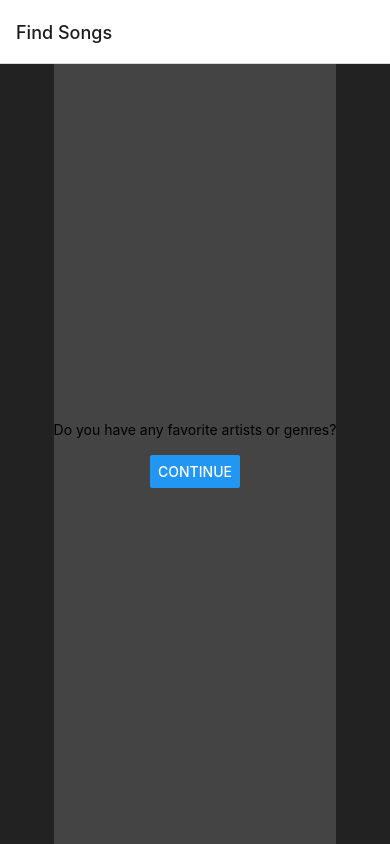
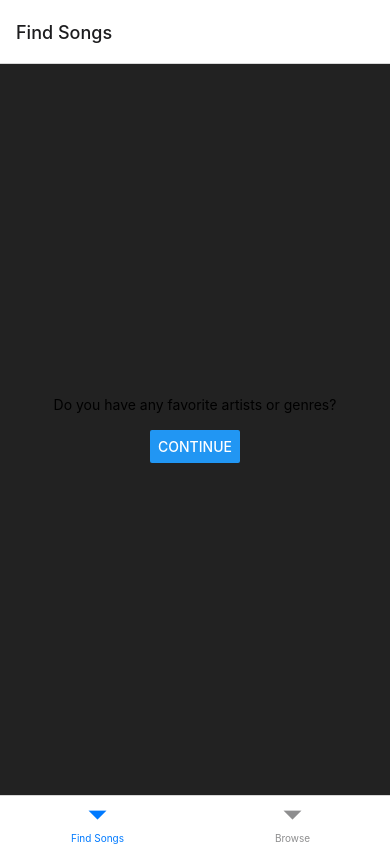
Before and after one commit to aloshon/theadvocator, a React Native app: screen / in a window 390 px wide. Built offline with nearby package versions, Linux system fonts and the light colour scheme.

Commit message:
fix component error

```diff
--- a/App.tsx
+++ b/App.tsx
@@ -5,10 +5,8 @@ import { Prompts } from "./Prompts";
 import { Browse } from "./Browse";
 import { NavigationContainer } from '@react-navigation/native';
 import { createBottomTabNavigator } from '@react-navigation/bottom-tabs';
-import {createNativeStackNavigator} from '@react-navigation/native-stack';
 
 const Tab = createBottomTabNavigator();
-const Stack = createNativeStackNavigator();
 
 export interface Song {
   title?: string,
@@ -76,10 +74,10 @@ export default function App() {
   return (
     <ThemeContext.Provider value={currentTheme}>
       <NavigationContainer>
-        <Stack.Navigator>
-          <Stack.Screen name='Find Songs' component={Prompts} setSongs={setSongs} toggleThemes={toggle} themes={themes} />
-          <Stack.Screen name="Browse" component={Browse} songs={songs} currentTheme={currentTheme} />
-        </Stack.Navigator>
+        <Tab.Navigator>
+          <Tab.Screen name='Find Songs' children={() => <Prompts setSongs={setSongs} toggleThemes={toggle} themes={themes} currentTheme={currentTheme} />} />
+          <Tab.Screen name="Browse" children={() => <Browse songs={songs} currentTheme={currentTheme} />} />
+        </Tab.Navigator>
       </NavigationContainer>
     </ThemeContext.Provider>
   );
--- a/Browse.tsx
+++ b/Browse.tsx
@@ -3,7 +3,6 @@ import { Button, StyleSheet, Text, TextInput, View, ScrollView, TouchableOpacity
 import { useState, FC } from "react";
 import PRIMARY_COLOR1 from "./styles.js";
 import {Song, Theme} from "./App";
-import { StackScreenProps} from '@react-navigation/stack'
 // import { MyStackParamList } from './types'
 
 
@@ -23,6 +22,7 @@ interface BrowseProps {
 
 export const Browse: FC<BrowseProps>  = ({songs, currentTheme}: BrowseProps) => {
   console.log(currentTheme);
+  console.log(songs);
   const styles = StyleSheet.create({
     // container: {
     //   flex: 1,
@@ -35,8 +35,8 @@ export const Browse: FC<BrowseProps>  = ({songs, currentTheme}: BrowseProps) =>
       backgroundColor: currentTheme.background,
       paddingTop: 40,
       paddingHorizontal: 20,
-      // alignItems: 'center',
-      // justifyContent: 'center',
+      alignItems: 'center',
+      justifyContent: 'center',
     },
     promptContainer: {
       flex: 1,
--- a/Prompts.tsx
+++ b/Prompts.tsx
@@ -1,15 +1,31 @@
 import { StatusBar } from 'expo-status-bar';
 import { Button, ButtonProps, StyleSheet, Text, TextInput, View } from 'react-native';
 import { useState, FC } from "react";
-import {Song, Themes} from "./App";
+import {Song, Themes, Theme} from "./App";
 
 interface PromptsProps {
   setSongs: React.Dispatch<React.SetStateAction<Song[]>>
   toggleThemes: (theme: string) => void
-  themes: Themes
+  themes: Themes,
+  currentTheme: Theme
 };
 
-export const Prompts: FC<PromptsProps> = ({setSongs, toggleThemes, themes}: PromptsProps) => {
+export const Prompts: FC<PromptsProps> = ({setSongs, toggleThemes, themes, currentTheme}: PromptsProps) => {
+  const styles = StyleSheet.create({
+    container: {
+      flex: 1,
+      backgroundColor: '#222',
+      alignItems: 'center',
+      justifyContent: 'center',
+    },
+    promptContainer: {
+      flex: 1,
+      backgroundColor: '#444',
+      alignItems: 'center',
+      justifyContent: 'center',
+    },
+  });
+
   const [index, setIndex] = useState(0);
   const [userInput, setUserInput] = useState("");
   const resetUserInput = () => setUserInput("");
@@ -26,39 +42,20 @@ export const Prompts: FC<PromptsProps> = ({setSongs, toggleThemes, themes}: Prom
   ];
   return (
     <View style={styles.container}>
-      <View style={styles.promptContainer}>
-        <Text>{prompts[index]}</Text>
-        <TextInput
+      <Text>{prompts[index]}</Text>
+      <TextInput
         defaultValue={answers[index] || userInput}
         onChange={(event: React.ChangeEvent<HTMLInputElement>) => {
           setUserInput(userInput);
-      }}
-        />
-        <Button
+      }}/>
+      <Button
 				title="Continue"
         onPress={() => {
           answers.push(userInput);
           setIndex(index + 1);
           resetUserInput();
-        }}/>
-      </View>
-
+      }}/>
       <StatusBar style="auto" />
     </View>
   );
 }
-
-const styles = StyleSheet.create({
-  container: {
-    flex: 1,
-    backgroundColor: '#222',
-    alignItems: 'center',
-    justifyContent: 'center',
-  },
-  promptContainer: {
-    flex: 1,
-    backgroundColor: '#444',
-    alignItems: 'center',
-    justifyContent: 'center',
-  },
-});
```
